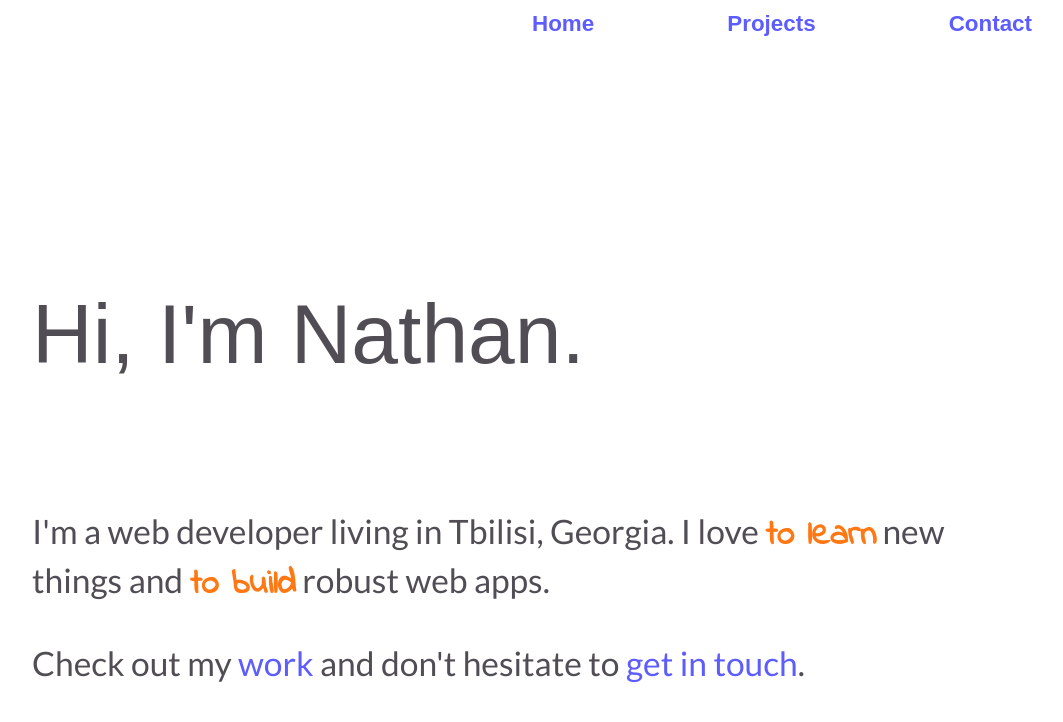
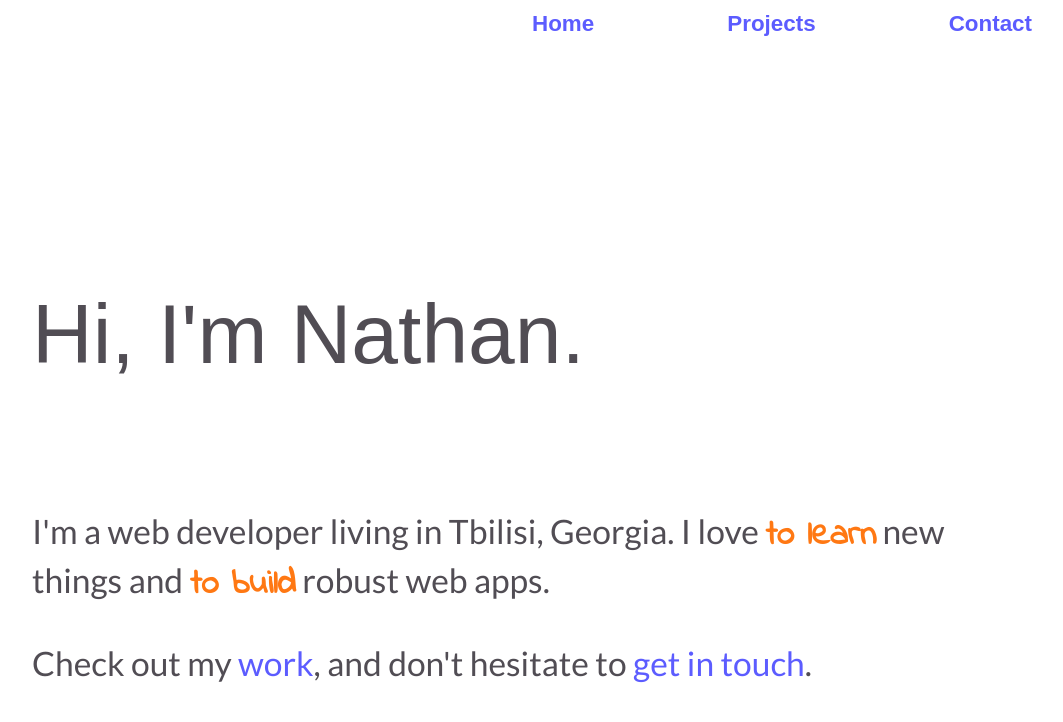
Before and after one commit to nwshane/nwshane.github.io, a Jekyll site: the page built from index.html, in a window 1280 px wide. Shown: the top 722 px of the page, without its empty margins (108-1171 px from the left). Built offline with Jekyll 4.4.1, drawn with Linux system fonts in a browser that asks for light colours; some web fonts are replaced.

Commit message:
Added comma to call to action on front page.

```diff
--- a/index.html
+++ b/index.html
@@ -19,7 +19,7 @@ layout: default
     </p>
 
     <p class='intro-text-line'>
-      Check out my <a href='{{ "/projects" | prepend: site.baseurl }}' class='link'>work</a> and don't hesitate to <a href='{{ "/contact" | prepend: site.baseurl }}' class='link'>get in touch</a>.
+      Check out my <a href='{{ "/projects" | prepend: site.baseurl }}' class='link'>work</a>, and don't hesitate to <a href='{{ "/contact" | prepend: site.baseurl }}' class='link'>get in touch</a>.
     </p>
   </div>
 
```
